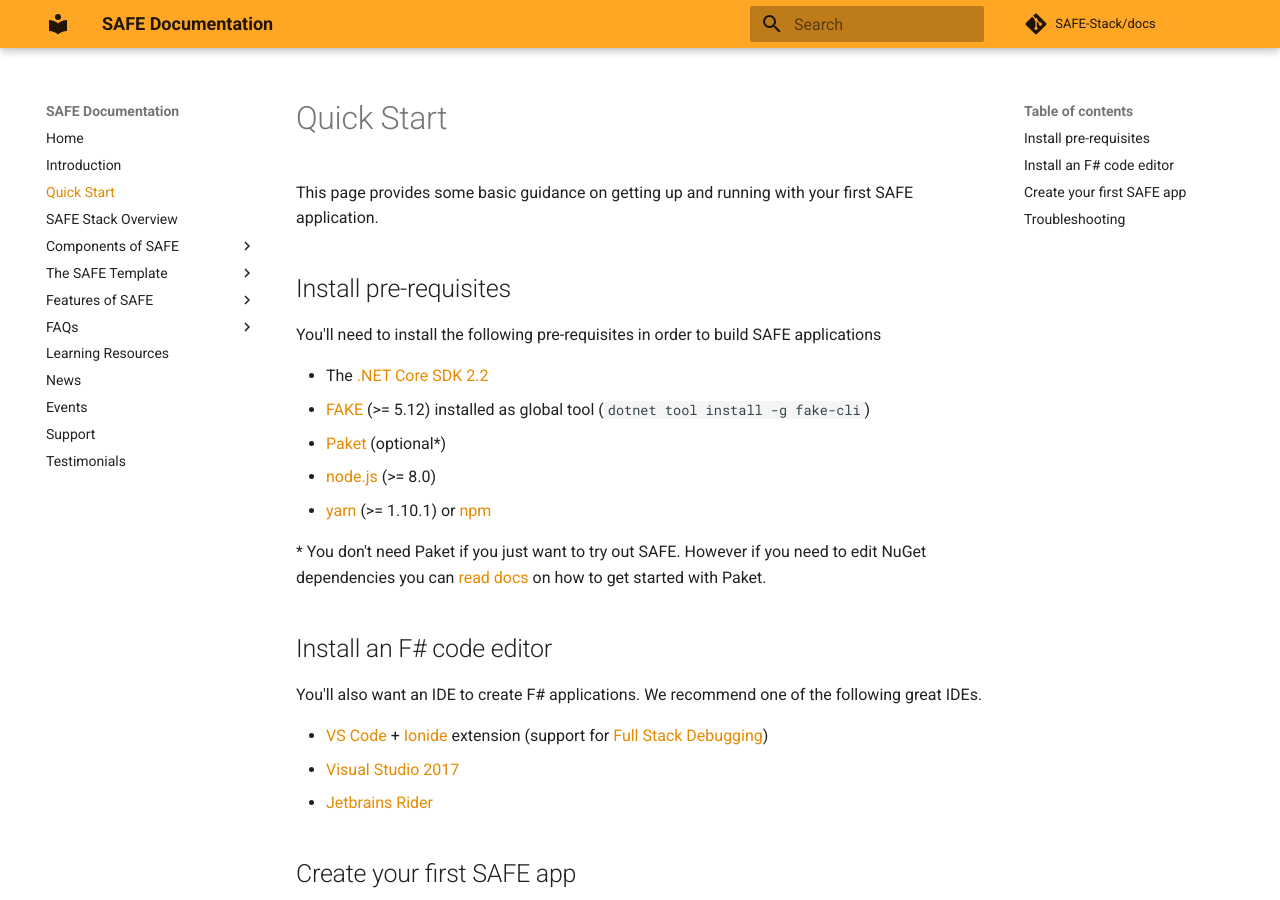
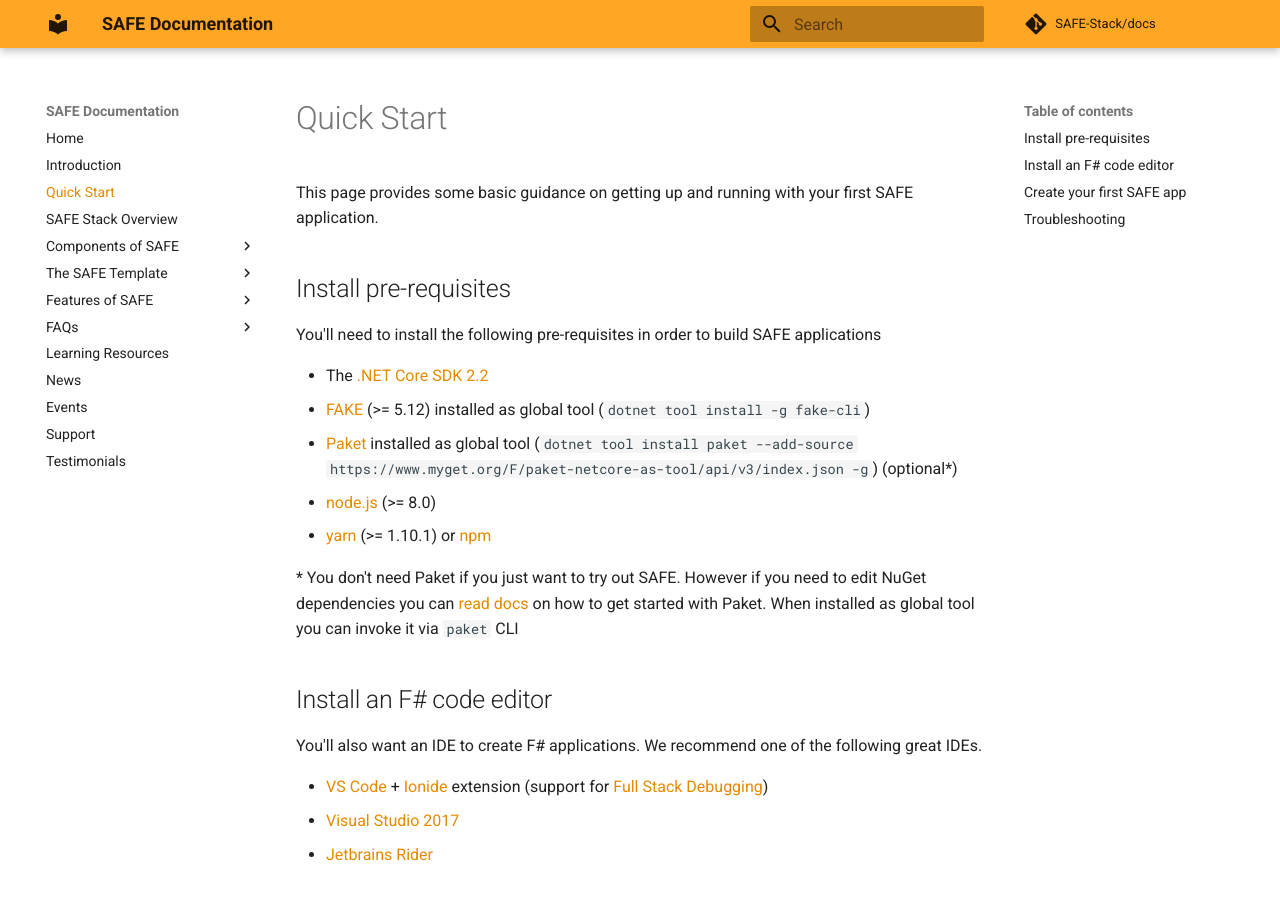
Before and after one commit to SAFE-Stack/docs, an MkDocs documentation site: the page built from docs/quickstart.md, in a window 1280 px wide and 900 px high. Built offline with MkDocs 1.6.1 and Material for MkDocs 9.7.7, drawn with Linux system fonts in a browser that asks for light colours; comment, search, counter and statistics services are not loaded.

Commit message:
Update paket instruction
https://github.com/SAFE-Stack/SAFE-template/issues/106#issuecomment-527900054

```diff
--- a/docs/quickstart.md
+++ b/docs/quickstart.md
@@ -6,11 +6,11 @@
 
 * The [.NET Core SDK 2.2](https://www.microsoft.com/net/download/)
 * [FAKE](https://fake.build/) (>= 5.12) installed as global tool (`dotnet tool install -g fake-cli`)
-* [Paket](https://fsprojects.github.io/Paket) (optional\*)
+* [Paket](https://fsprojects.github.io/Paket) installed as global tool (`dotnet tool install paket --add-source https://www.myget.org/F/paket-netcore-as-tool/api/v3/index.json -g`) (optional\*)
 * [node.js](https://nodejs.org/) (>= 8.0)
 * [yarn](https://yarnpkg.com/) (>= 1.10.1) or [npm](https://www.npmjs.com/)
 
-\* You don't need Paket if you just want to try out SAFE. However if you need to edit NuGet dependencies you can [read docs](https://fsprojects.github.io/Paket/getting-started.html) on how to get started with Paket.
+\* You don't need Paket if you just want to try out SAFE. However if you need to edit NuGet dependencies you can [read docs](https://fsprojects.github.io/Paket/getting-started.html) on how to get started with Paket. When installed as global tool you can invoke it via `paket` CLI
 
 ## Install an F# code editor
 
```
